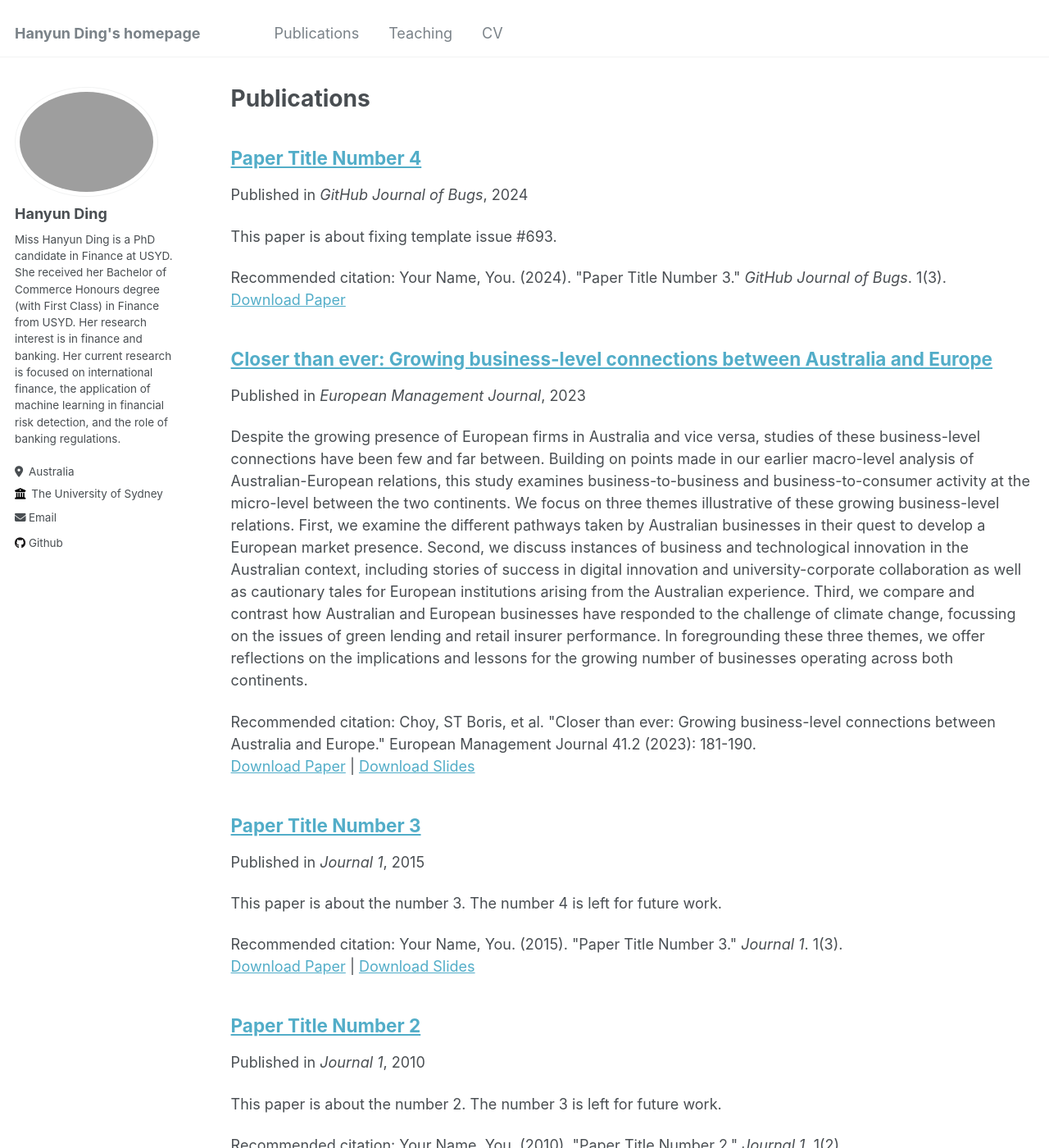
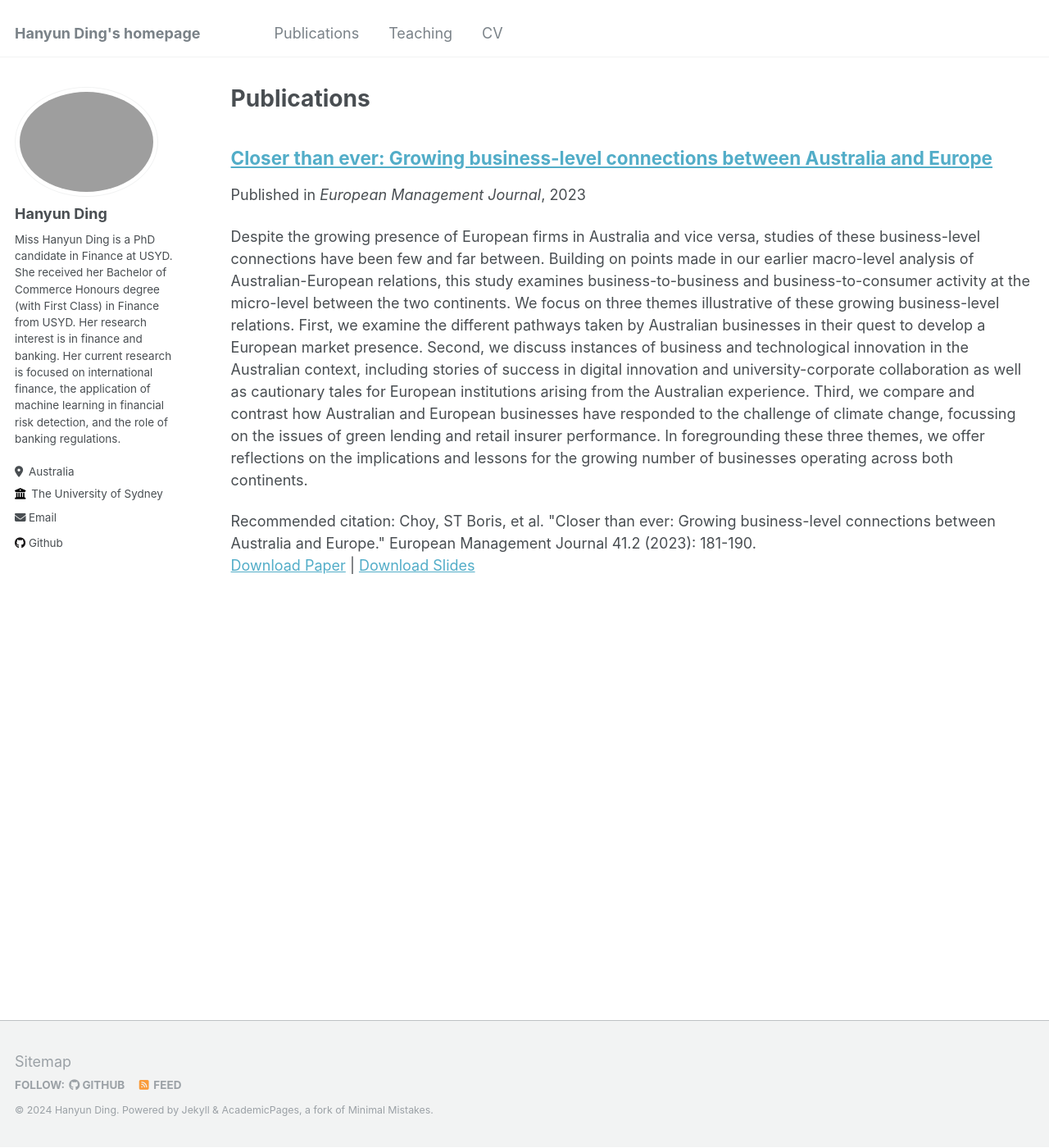
Before and after one commit to hdin0923/hanyun-ding, a Jekyll site: the page built from _pages/publications.md, in a window 1280 px wide and 1400 px high. Shown: the whole window at 82% size. Built offline with Jekyll 4.4.1, drawn with Linux system fonts in a browser that asks for light colours; some of the changed text lies outside the part shown.

Commit message:
updating

```diff
--- a/_config.yml
+++ b/_config.yml
@@ -21,7 +21,7 @@ repository               : "hdin0923.github.io"
 #               Additional customization can be done by editing /_includes/author-profile.html
 author:
   # Biographic information
-  avatar           : "my-photo.JPG"
+  avatar           : "profilee.png"
   name             : "Hanyun Ding"
   pronouns         : #"she/her"
   bio              : "Miss Hanyun Ding is a PhD candidate in Finance at USYD. She received her Bachelor of Commerce Honours degree (with First Class) in Finance from USYD. Her research interest is in finance and banking. Her current research is focused on international finance, the application of machine learning in financial risk detection, and the role of banking regulations. "
--- a/_publications/2010-10-01-paper-title-number-2.md
+++ /dev/null
@@ -1,13 +0,0 @@
----
-title: "Paper Title Number 2"
-collection: publications
-permalink: /publication/2010-10-01-paper-title-number-2
-excerpt: 'This paper is about the number 2. The number 3 is left for future work.'
-date: 2010-10-01
-venue: 'Journal 1'
-slidesurl: 'http://academicpages.github.io/files/slides2.pdf'
-paperurl: 'http://academicpages.github.io/files/paper2.pdf'
-citation: 'Your Name, You. (2010). &quot;Paper Title Number 2.&quot; <i>Journal 1</i>. 1(2).'
----
-
-The contents above will be part of a list of publications, if the user clicks the link for the publication than the contents of section will be rendered as a full page, allowing you to provide more information about the paper for the reader. When publications are displayed as a single page, the contents of the above "citation" field will automatically be included below this section in a smaller font.
--- a/_publications/2015-10-01-paper-title-number-3.md
+++ /dev/null
@@ -1,13 +0,0 @@
----
-title: "Paper Title Number 3"
-collection: publications
-permalink: /publication/2015-10-01-paper-title-number-3
-excerpt: 'This paper is about the number 3. The number 4 is left for future work.'
-date: 2015-10-01
-venue: 'Journal 1'
-slidesurl: 'http://academicpages.github.io/files/slides3.pdf'
-paperurl: 'http://academicpages.github.io/files/paper3.pdf'
-citation: 'Your Name, You. (2015). &quot;Paper Title Number 3.&quot; <i>Journal 1</i>. 1(3).'
----
-
-The contents above will be part of a list of publications, if the user clicks the link for the publication than the contents of section will be rendered as a full page, allowing you to provide more information about the paper for the reader. When publications are displayed as a single page, the contents of the above "citation" field will automatically be included below this section in a smaller font.
--- a/_publications/2024-02-17-paper-title-number-4.md
+++ /dev/null
@@ -1,12 +0,0 @@
----
-title: "Paper Title Number 4"
-collection: publications
-permalink: /publication/2024-02-17-paper-title-number-4
-excerpt: 'This paper is about fixing template issue #693.'
-date: 2024-02-17
-venue: 'GitHub Journal of Bugs'
-paperurl: 'http://academicpages.github.io/files/paper3.pdf'
-citation: 'Your Name, You. (2024). &quot;Paper Title Number 3.&quot; <i>GitHub Journal of Bugs</i>. 1(3).'
----
-
-The contents above will be part of a list of publications, if the user clicks the link for the publication than the contents of section will be rendered as a full page, allowing you to provide more information about the paper for the reader. When publications are displayed as a single page, the contents of the above "citation" field will automatically be included below this section in a smaller font.
```
Also changed, not shown: 2 other files.
